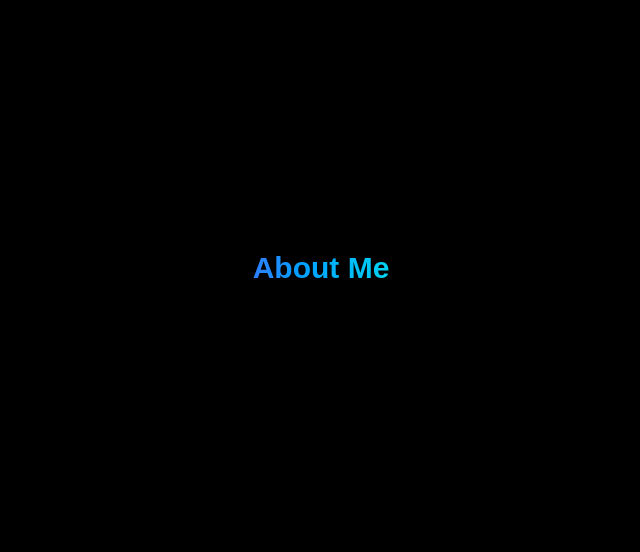
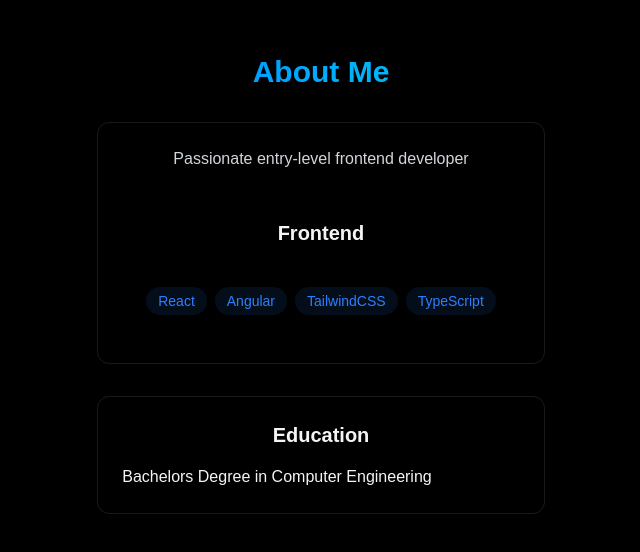
Before and after one commit to jaycsucc27/my-p, a React (Vite) app in the folder my-portfolio/: page / in a window 1280 px wide. Shown: the part 916-1468 px from the top of the page, without its empty margins (319-959 px from the left). Built offline with nearby package versions, Linux system fonts and the light colour scheme.

Commit message:
add About section with frontend skills and education details

```diff
--- a/my-portfolio/src/components/sections/About.jsx
+++ b/my-portfolio/src/components/sections/About.jsx
@@ -1,4 +1,8 @@
 export const About = () =>{
+
+    const frontEndSkills = ["React", "Angular", "TailwindCSS", "TypeScript"];
+
+
     return(
         <section
            id="about"
@@ -9,7 +13,59 @@ export const About = () =>{
             to-cyan-400 bg-clip-text text-transparent text-center">
                 About Me
             </h2>
+            <div className="p-6 rounded-xl border border-white/10
+                hover:-translate-y-1
+                hover:border-cyan-400
+                hover:shadow-[0_0_15px_rgba(34,211,238,0.7)]
+                hover:shadow-cyan-400/50
+                transition-all duration-300 ease-in-out">
+
+                <p className="text-center text-gray-300 mb-6">
+                    Passionate entry-level frontend developer
+                </p>
+                <div className="grid grid-cols-1 gap-6">
+                <div className="rounded-xl p-6">
+                    <h3 className="text-xl font-bold mb-10 text-center">
+                        Frontend
+                    </h3>
+                    <div className="flex flex-wrap gap-2">
+        {frontEndSkills.map((tech,key)=>
+        (
+            <span
+            key={key}
+            className="bg-blue-500/10 text-blue-500 py-1 px-3 rounded-full text-sm hover:-translate-y-1 hover:bg-blue-500/20
+            hover:shadow-[0_2px_8_px_rgba(59,130,246,0.2)] transition"
+            >
+{tech}
+            </span>
+        )
+
+        )}
+                    </div>
+
+                </div>
+
              </div>
+
+         </div>
+         <div className="grid grid-cols-1 gap-6 mt-8">
+                <div className="p-6 rounded-xl border border-white/10
+                hover:-translate-y-1
+                hover:border-cyan-400
+                hover:shadow-[0_0_15px_rgba(34,211,238,0.7)]
+                hover:shadow-cyan-400/50
+                transition-all duration-300 ease-in-out">
+    <h3 className="text-center text-xl font-bold mb-4">
+        Education
+    </h3>
+    <div>
+    <h3>Bachelors Degree in Computer Engineering</h3>
+</div>
+</div>
+
+
+             </div>
+         </div>
 
         </section>
 
```
